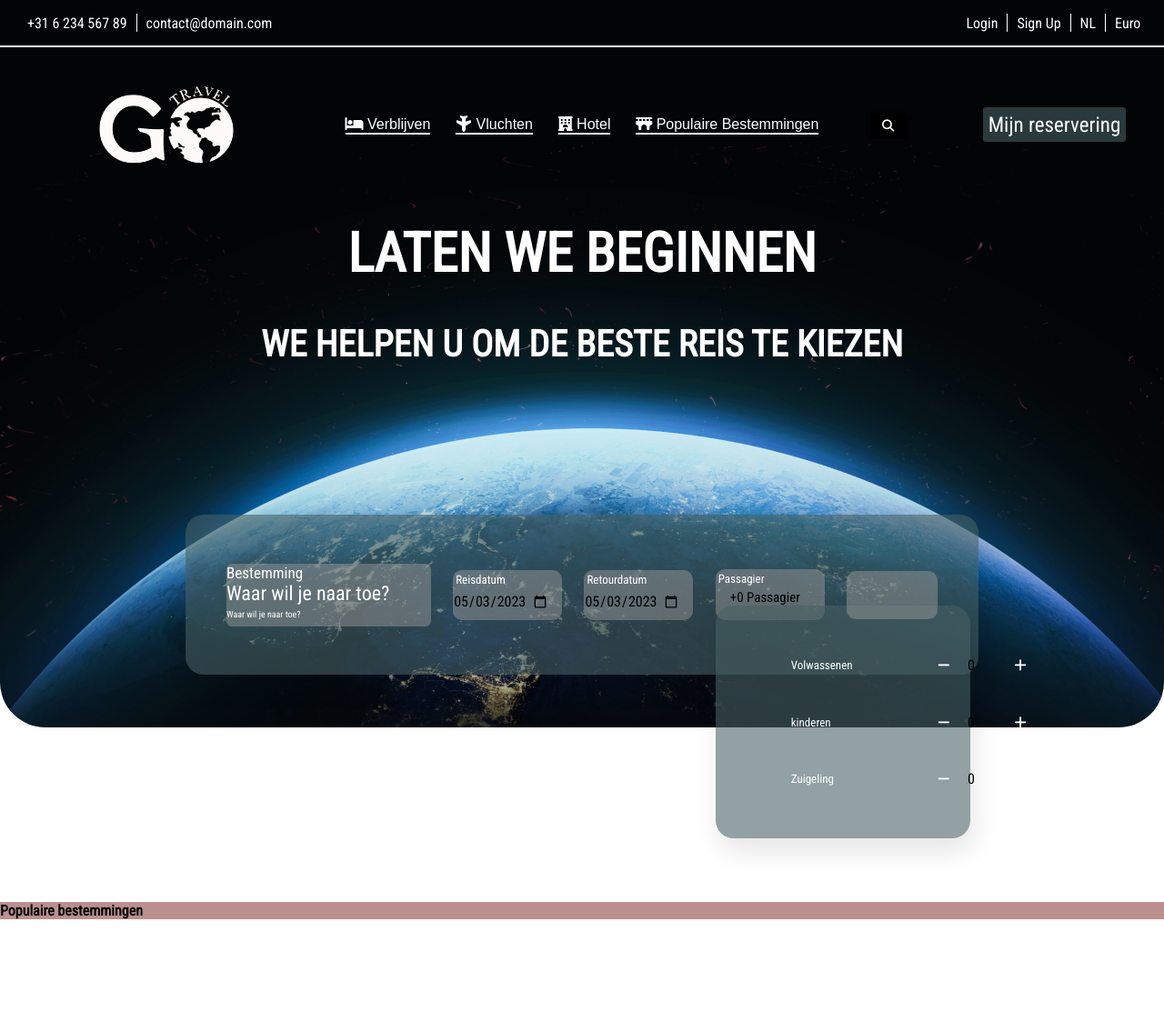
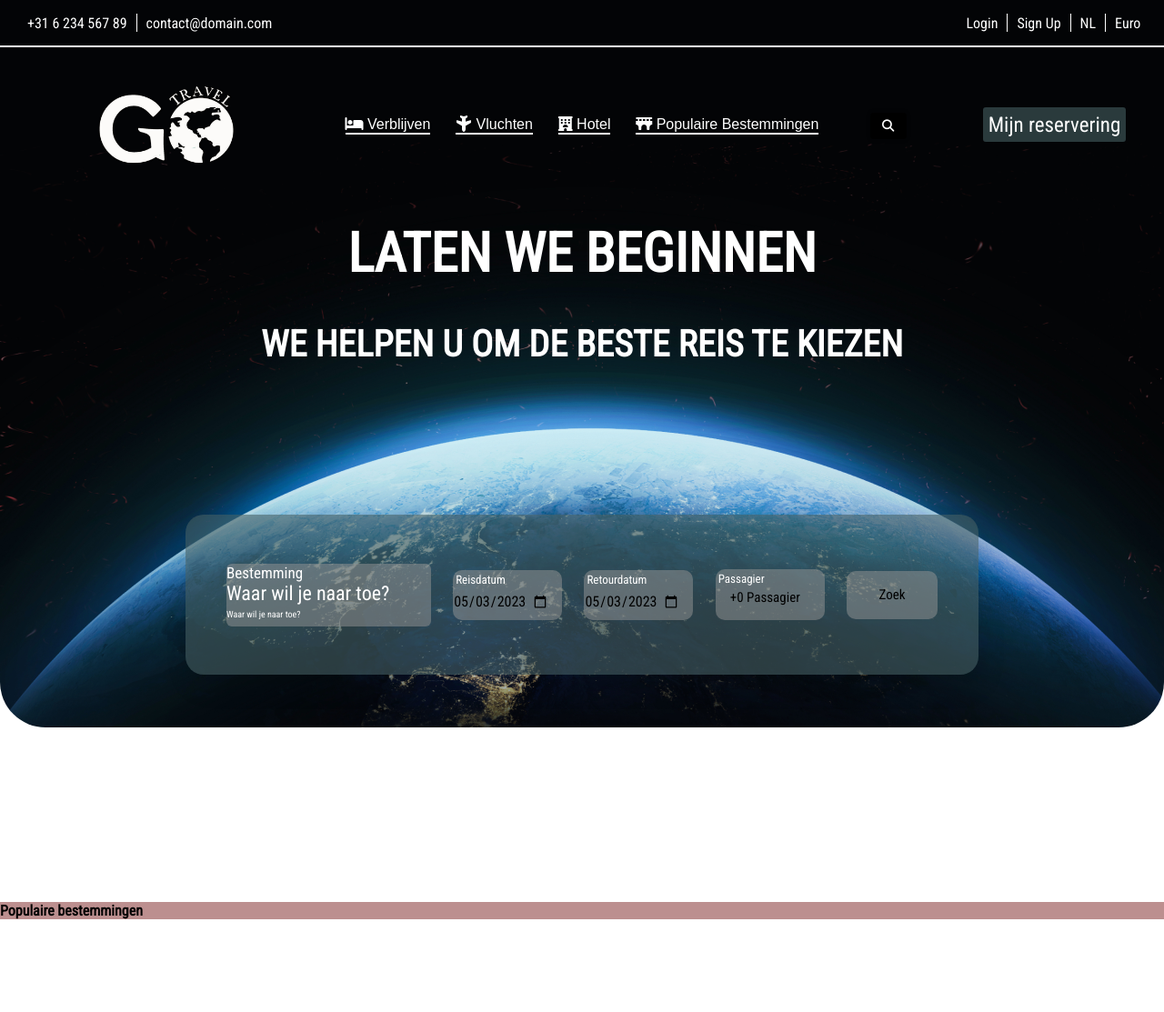
Before and after one commit to SergioGomezAlvarez/Reisorganisatie, a PHP site: page / in a window 1280 px wide. Shown: the whole page at 91% size. Run offline with PHP 8.4, Linux system fonts and the light colour scheme; some libraries are stand-ins or nearby versions.

Commit message:
passagiers-java

```diff
--- a/index.php
+++ b/index.php
@@ -87,7 +87,7 @@
                 <div class="passagier">
                     <p>Passagier</p>
                     <button onclick="myFunction()"> +0 Passagier</i></button>
-                    <div id="passagier-keizen" style="display: none box-shadow: 0 7px 17px rgb(0 0 0 / 0.2);}">
+                    <div id="passagier-keizen" style="display:none">
                         <div class="passagiers-types">
                             <div class="passagiers-type">
                                 <div class="Volwassenen">
@@ -111,7 +111,7 @@
                                     <button type="button" id="minus3">
                                         <i class="fa-solid fa-minus"></i>
                                         </button>
-                                        <input class="passagiers-set" type="number" value="0" id="input2"/>
+                                        <input class="passagiers-set" type="number" value="0" id="input3"/>
                                         <button type="button" id="plus3">
                                             <i class="fa-solid fa-plus"></i>
                                         </button>
@@ -122,11 +122,11 @@
                                     <p>Zuigeling</p>
                                 </div>
                                 <div class="button-set">
-                                    <button type="button" id="minus">
+                                    <button type="button" id="minus4">
                                         <i class="fa-solid fa-minus"></i>
                                         </button>
-                                        <input class="passagiers-set" type="number" value="0" id="input2"/>
-                                        <button type="button" id="plus">
+                                        <input class="passagiers-set" type="number" value="0" id="input4"/>
+                                        <button type="button" id="plus4">
                                             <i class="fa-solid fa-plus"></i>
                                         </button>
                                 </div>
@@ -135,7 +135,7 @@
                     </div>
                 </div>
                 <div class="zoek_knop">
-
+                    <button type="button" class="zoek_knop_button">Zoek</button>
                 </div>
             </div>
         </div>
--- a/java.js
+++ b/java.js
@@ -70,6 +70,7 @@ const button = document.getElementById("button");
         inputField.value = currentValue + 1;
         event.preventDefault();
       });
+
       const minusButton1 = document.getElementById('minus3');
       const plusButton1 = document.getElementById('plus3');
       const inputField1 = document.getElementById('input3');
@@ -79,5 +80,24 @@ const button = document.getElementById("button");
         inputField1.value = currentValue - 1;
         event.preventDefault();
 
-      }
-      );
+      });
+      plusButton1.addEventListener('click', event => {
+        const currentValue = Number(inputField1.value) || 0;
+        inputField1.value = currentValue + 1;
+        event.preventDefault();
+      });
+      const minusButton2 = document.getElementById('minus4');
+      const plusButton2 = document.getElementById('plus4');
+      const inputField2 = document.getElementById('input4');
+
+      minusButton2.addEventListener('click', event => {
+        const currentValue = Number(inputField2.value) || 0;
+        inputField2.value = currentValue - 1;
+        event.preventDefault();
+
+      });
+      plusButton2.addEventListener('click', event => {
+        const currentValue = Number(inputField2.value) || 0;
+        inputField2.value = currentValue + 1;
+        event.preventDefault();
+      });
--- a/main.css
+++ b/main.css
@@ -371,6 +371,18 @@ nav {
     height: 53px;
     background-color: rgba(150, 150, 150, 0.51);
     border-radius: 10px;
+    display: flex;
+    justify-content: center;
+    align-items: center;
+
+}
+.zoek_knop_button{
+    border: none;
+    background: transparent;
+    padding: 0;
+    font-size: 15px;
+    font-weight: 500;
+    margin: 0px 16px;
 }
 .bestemmingen-container{
     max-width: 1378px;
```
